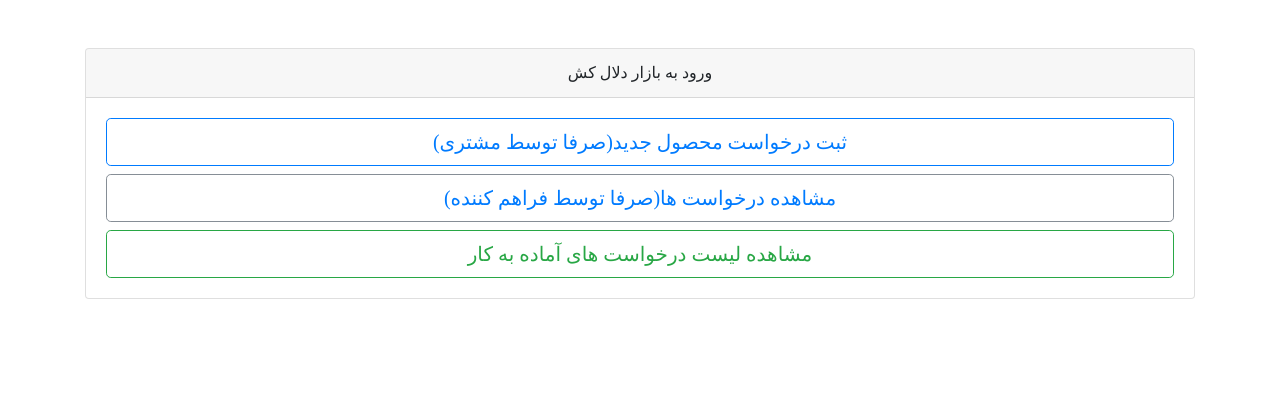
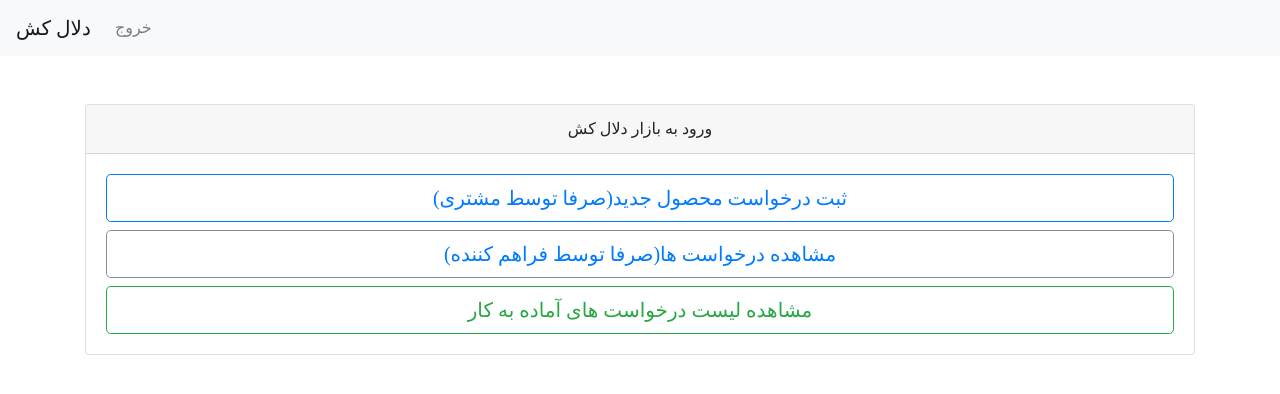
Before and after one commit to CarenZarin/DallalKosh, a Django app: page /entertobazaar in a window 1280 px wide. Shown: the top 394 px of the page. Run offline with Django 3.2, Linux system fonts and the light colour scheme; the visitor is signed in with stand-in values (Sample User, id 1); parts of the project's set-up code (start-up, migrations or seed data) failed here and were passed over; some libraries are stand-ins or nearby versions; some web fonts are replaced.

Commit message:
Add Navigation Bar

```diff
--- a/DallalKosh/app/templates/partials/base.html
+++ b/DallalKosh/app/templates/partials/base.html
@@ -21,7 +21,27 @@
 </head>
 <body id="{% block body_id %}{% endblock %}" class="{% block body_class %}{% endblock %}">
   <div id="body">
+    <nav class="navbar navbar-expand-lg navbar-light bg-light">
+      <a class="navbar-brand" href="/">دلال کش</a>
+      <button class="navbar-toggler" type="button" data-toggle="collapse" data-target="#navbarSupportedContent" aria-controls="navbarSupportedContent" aria-expanded="false" aria-label="Toggle navigation">
+        <span class="navbar-toggler-icon"></span>
+      </button>
+
+      <div class="collapse navbar-collapse flip pull-right" id="navbarSupportedContent">
+        <ul class="navbar-nav mr-auto">
+          <li class="nav-item">
+            {% if not user.username %}
+            <a class="nav-link" href="/accounts/signin">ورود</a>
+            {% endif %}
+            {% if user.username %}
+            <a class="nav-link" href="/accounts/signout">خروج</a>
+            {% endif %}
+          </li>
+        </ul>
+      </div>
+    </nav>
     <div class="container">
+
       <div class="row" style="padding-top: 3em; text-align: center;">
         <div class="col">
           <div class="card">
```
